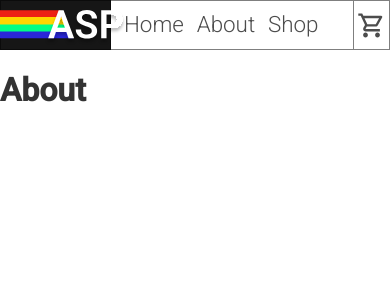
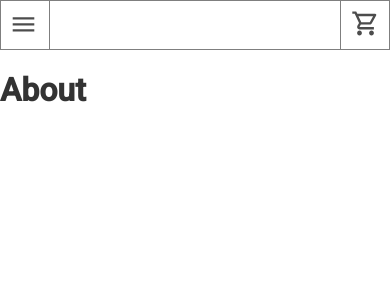
Before and after one commit to ParkerGates/REACT-Snake-Oil, a React (Create React App) app: page /about in a window 390 px wide. Shown: the top 300 px of the page. Built offline with nearby package versions, Linux system fonts and the light colour scheme.

Commit message:
Nav & Side Nav Functionality for Desktop & Mobile
nav created that switches when in mobile. Features sidebars that act as smaller nav as well addition side nav to view cart items in both mobile and desktop

```diff
--- a/src/App.css
+++ b/src/App.css
@@ -1,4 +1,23 @@
+:root {
+  --text-color:rgb(74, 74, 74);
+}
+
+
 body {
   font-family: 'Roboto';
   color: rgba(0, 0, 0, 0.8);
+  width: 100vw;
+  overflow-x: hidden;
 }
+
+.empty_btn {
+  border: none;
+  background-color: transparent;
+  outline: transparent;
+  margin: 0px;
+  padding: 0px;
+}
+
+.align_right {
+  text-align: right;
+}
--- a/src/App.tsx
+++ b/src/App.tsx
@@ -6,16 +6,15 @@ import About from './views/About';
 import Shop from './views/Shop';
 
 export default function App() {
+
   return (
     <BrowserRouter>
       <Navbar />
-          <div>
       <Routes>
         <Route path="/" element={<Home />} />
         <Route path="/about" element={<About />} />
         <Route path="/shop" element={<Shop />} />
       </Routes>
-          </div>
     </BrowserRouter>
   );
 }
--- a/src/components/Navbar/Navbar.css
+++ b/src/components/Navbar/Navbar.css
@@ -3,13 +3,14 @@
 }
 
 
-/*Nav-Sections==========================================================================*/
+/*Nav===================================================================================*/
 .nav_left_sec, .nav_mid_sec, .nav_right_sec {
     border: 1px solid hsla(0, 0%, 0%, 0.50);
     height: 3rem;
 }
 .nav_left_sec {
-    width: 11rem;
+    width: 9.5rem;
+    min-width: 9.5rem;
     background-color: #161616;
 }
 .nav_mid_sec {
@@ -27,9 +28,11 @@
     display: flex;
     align-items: center;
     justify-content: center;
-    width: 3.5rem;
+    width: 3rem;
+    min-width: 3rem;
     overflow: hidden;
 }
+
 
 /*Nav-Items=============================================================================*/
 .nav_item {
@@ -38,11 +41,108 @@
     color: hsla(0, 0%, 0%, 0.7);
     text-decoration: none;
 }
+.nav_item_mobile {
+    display: block;
+    height: 2.6rem;
+    padding: .5rem .5rem 0rem;
+
+    color: var(--text-color);
+    font-size: 1.5rem;
+    font-weight: 400;
+    text-decoration: none;
+
+    border-bottom: 1px solid rgba(0, 0, 0, 0.6);
+}
 
 .nav_asp_logo {
     position: absolute;
     top: .1rem;
     left: -5.2rem;
     height: 2.9rem;
+}
+.nav_menu { display: none; }
+.nav_cart {}
+.nav_cart_side_nav {
+    display: inline-block;
+    position: relative;
+    left: 2px;
+    margin-top:1px;
+}
 
+
+/*Side-Nav==============================================================================*/
+.side_nav_cont {}
+.side_nav_left { display: none; }
+.side_nav_right { display: none; }
+.side_nav_background {
+    display: none;
+    position: fixed;
+    background-color: rgba(105, 105, 105, 0.0);
+    height: 100vh;
+    width: 100vw;
+    left: 0px; bottom: 0px;
+    z-index: 9;
 }
+
+
+/*Mobile=================================================================================*/
+@media screen and (max-width: 700px) {
+    .nav_item {
+        display: none;
+    }
+    .nav_left_sec {
+        display: flex;
+        align-items: center;
+        justify-content: center;
+        width: 3rem;
+        min-width: 3rem;
+        background-color: transparent;
+    }
+    .nav_asp_logo { display: none; }
+    .nav_menu {
+        display: inline-block;
+        position: relative;
+        right: 2px; top: 1px;
+    }
+
+    .side_nav_left {
+        display: inline-block;
+        position: fixed;
+        bottom: 0px; left: -13.5rem;
+        height: 100vh; width: 13.4rem;
+
+        border: 1px solid rgba(0, 0, 0, 0.6);
+        border-top: none;
+        transition: left .5s;
+
+        background-image: url(../../svgs/Background.svg);
+        background-repeat: no-repeat;
+        background-attachment: fixed;
+        background-size: cover;
+
+    }
+    .side_nav_left_open { left: 0rem; right: 0rem; z-index: 10;}
+
+    .side_nav_right {
+        display: inline-block;
+        position: fixed;
+        bottom: 0rem; right: -13.5rem;
+        height: 100vh; width: 13.4em;
+
+        border: 1px solid rgba(0, 0, 0, 0.6);
+        border-top: none;
+        background-color: rgba(255, 255, 255, 0.4);
+        transition: right .5s;
+
+        background-image: url(../../svgs/Background.svg);
+        background-repeat: no-repeat;
+        background-attachment: fixed;
+        background-size: cover;
+    }
+    .side_nav_right_open { right: 0rem; z-index: 10;}
+
+    .side_nav_background_open {
+        display: block;
+        background-color: rgba(105, 105, 105, 0.6);
+    }
+}
--- a/src/components/Navbar/Navbar.tsx
+++ b/src/components/Navbar/Navbar.tsx
@@ -1,26 +1,90 @@
-import react from 'react';
+import { useEffect } from 'react';
 import { NavLink } from 'react-router-dom';
-import { ShoppingCartOutlined }  from '@mui/icons-material';
+import { ShoppingCartOutlined, Menu }  from '@mui/icons-material';
 import './Navbar.css';
 import AspLogo from '../../svgs/AspLogo.svg';
 
 function NavBar() {
 
+    const toggleSideNav = (id: string) => {
+        if (window.innerWidth > 700) { return }
+        const nav: HTMLElement = document.getElementById(id);
+        const background: HTMLElement = document.getElementById("background_nav");
+
+        if (nav.classList.length === 1) {
+            nav.classList.add("side_" + id + "_open");
+            background.classList.add("side_nav_background_open");
+            return;
+        }
+        nav.classList.remove("side_" + id + "_open");
+        background.classList.remove("side_nav_background_open");
+    }
+
+    const closeSideNav = () => {
+        if (document.getElementById("background_nav").classList.length > 1) {
+            document.getElementById("nav_left").classList.remove("side_nav_left_open");
+            document.getElementById("nav_right").classList.remove("side_nav_right_open");
+            document.getElementById("background_nav").classList.remove("side_nav_background_open");
+            return;
+        }
+    }
+
+    useEffect(()=> {
+        window.addEventListener('resize', closeSideNav);
+        return () => {
+            window.removeEventListener('resize', closeSideNav);
+        }
+    }, []);
+
+
     return(
         <div className='nav_cont'>
+
             <div className='nav_left_sec'>
                 <img src={AspLogo} alt='asp logo' className='nav_asp_logo' />
+                <button onClick={() => {toggleSideNav('nav_left')}} className='empty_btn nav_menu'>
+                    <Menu fontSize='large' sx={{color:'hsla(0, 0%, 0%, 0.7);', height:'1.8rem'}}/>
+                </button>
             </div>
             <div className='nav_mid_sec'>
-                <div>
+                <div onClick={closeSideNav}>
                     <NavLink to="/" className='nav_item'>Home</NavLink>
                     <NavLink to="/about" className='nav_item'>About</NavLink>
                     <NavLink to="/shop" className='nav_item'>Shop</NavLink>
                 </div>
             </div>
             <div className='nav_right_sec'>
-                <ShoppingCartOutlined fontSize='large' sx={{color:'hsla(0, 0%, 0%, 0.7);', height:'1.8rem'}} />
+                <button
+                    onClick={() => {toggleSideNav('nav_right')}}
+                    className='empty_btn nav_cart'>
+                    <ShoppingCartOutlined className='nav_cart' fontSize='large' sx={{color:'hsla(0, 0%, 0%, 0.7);', height:'1.8rem'}} />
+                </button>
             </div>
+
+
+            <div className='side_nav_cont'>
+                <div id='background_nav' onClick={closeSideNav} className='side_nav_background'></div>
+
+                <div id='nav_left' className='side_nav_left'>
+                    <div className='nav_item_mobile'>
+                        <button onClick={() => {toggleSideNav('nav_left')}} className='empty_btn nav_menu'>
+                            <Menu fontSize='large' sx={{color:'hsla(0, 0%, 0%, 0.7);', height:'1.8rem'}}/>
+                        </button>
+                    </div>
+                    <NavLink to="/" onClick={closeSideNav} className='nav_item_mobile'>Home</NavLink>
+                    <NavLink to="/about" onClick={closeSideNav} className='nav_item_mobile'>About</NavLink>
+                    <NavLink to="/shop" onClick={closeSideNav} className='nav_item_mobile'>Shop</NavLink>
+                </div>
+
+                <div id='nav_right' className="side_nav_right">
+                    <div className='nav_item_mobile align_right '>
+                        <button onClick={() => {toggleSideNav('nav_right')}} className='empty_btn nav_menu nav_cart_side_nav'>
+                            <ShoppingCartOutlined className='nav_cart' fontSize='large' sx={{color:'hsla(0, 0%, 0%, 0.7);', height:'1.8rem'}} />
+                        </button>
+                    </div>
+                </div>
+            </div>
+
         </div>
     );
 }
--- a/src/views/About.tsx
+++ b/src/views/About.tsx
@@ -1,9 +1,10 @@
 import React from 'react';
+import './css/About.css';
 
 export default function About() {
 
     return(
-        <div>
+        <div className='about_body'>
             <h1>About</h1>
         </div>
     );
--- /dev/null
+++ b/src/views/css/About.css
@@ -0,0 +1,5 @@
+.about_body{
+    /* border: 1px dotted red;
+    height: calc(100vh - 3rem);
+    background-image: url(../../svgs/Background.svg); */
+}
--- a/tsconfig.json
+++ b/tsconfig.json
@@ -10,7 +10,7 @@
     "skipLibCheck": true,
     "esModuleInterop": true,
     "allowSyntheticDefaultImports": true,
-    "strict": true,
+    "strict": false,
     "forceConsistentCasingInFileNames": true,
     "noFallthroughCasesInSwitch": true,
     "module": "esnext",
```
Also changed, not shown: src/views/css/Home.css (added), src/views/css/Profile.css (added). Lines whose indentation alone changed are shown as unchanged.
